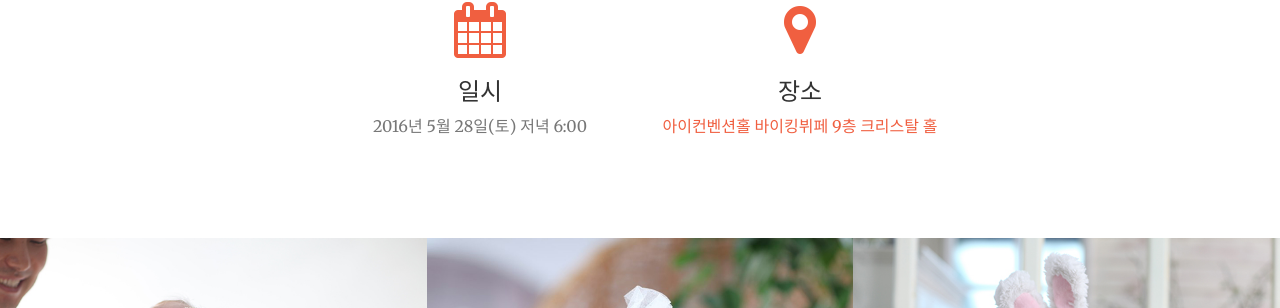
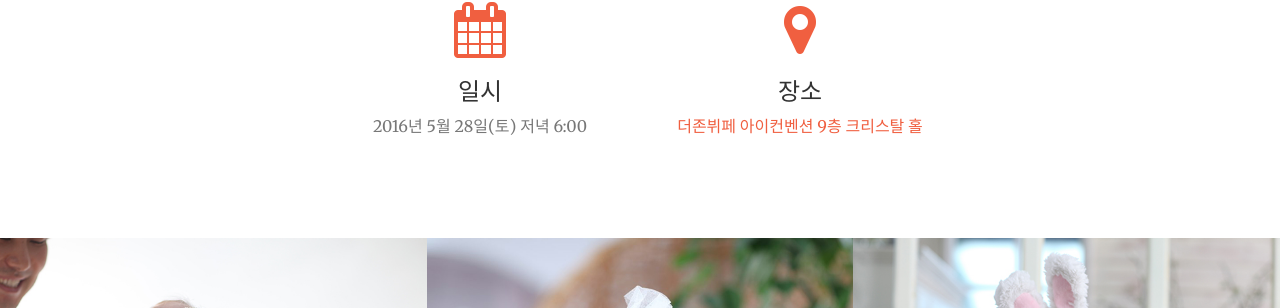
Before and after one commit to jaeseon-choi/jaeseon-choi.github.io, a Jekyll site: the page built from index.html, in a window 1280 px wide and 900 px high, scrolled down 1318 px. Shown: the part 144-452 px from the top of the window. Built offline with Jekyll 4.4.1, drawn with Linux system fonts in a browser that asks for light colours.

Commit message:
디자인 검수내용수정

```diff
--- a/_includes/services.html
+++ b/_includes/services.html
@@ -20,7 +20,7 @@
                 <div class="service-box">
                     <i class="fa fa-4x fa-map-marker wow bounceIn text-primary" data-wow-delay=".1s" style="visibility: visible; animation-delay: 0.1s; animation-name: bounceIn;"></i>
                     <h3>장소</h3>
-                    <p class="text-muted"><a href="http://map.naver.com/local/siteview.nhn?code=13341971">아이컨벤션홀 바이킹뷔페 9층 크리스탈 홀</a></p>
+                    <p class="text-muted"><a href="http://map.naver.com/local/siteview.nhn?code=13341971">더존뷔페 아이컨벤션 9층 크리스탈 홀</a></p>
                 </div>
             </div>
         </div>
```
